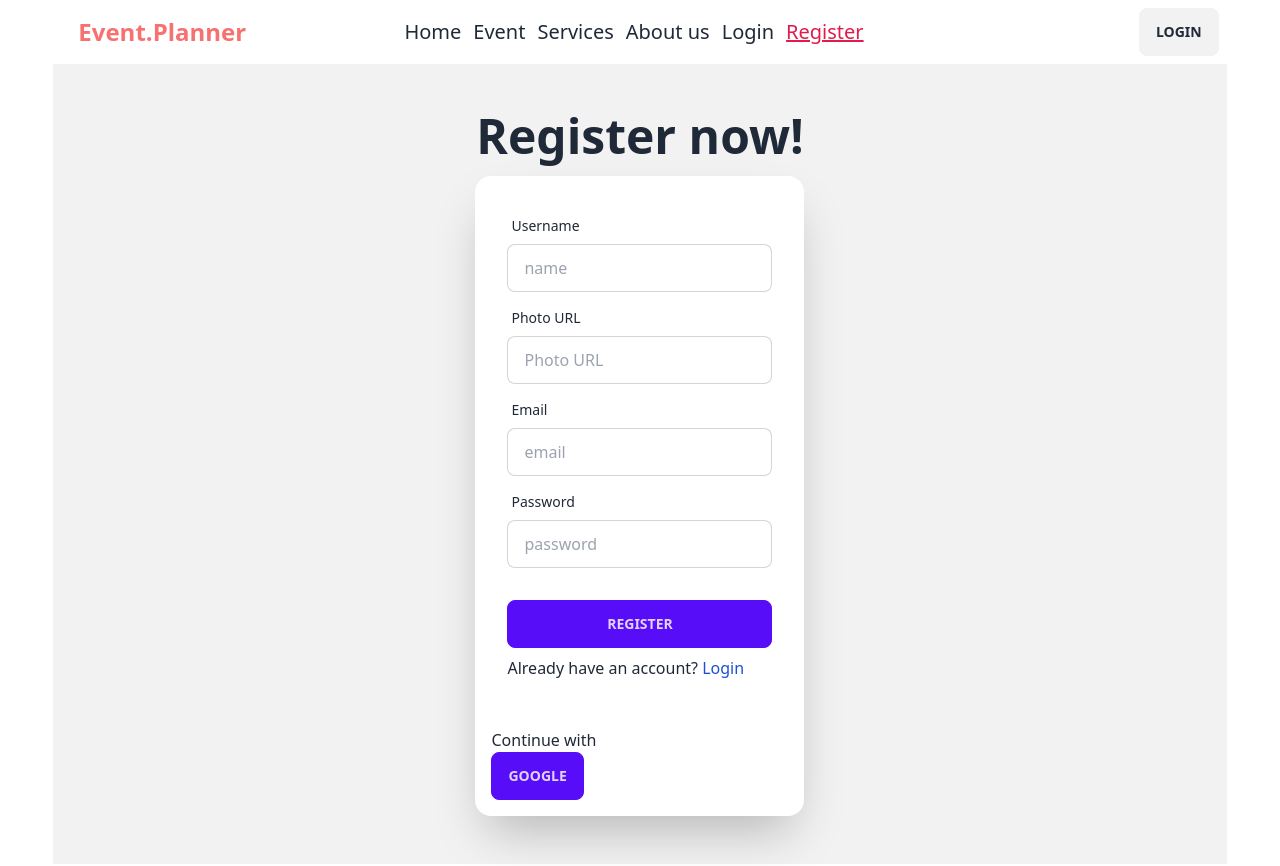
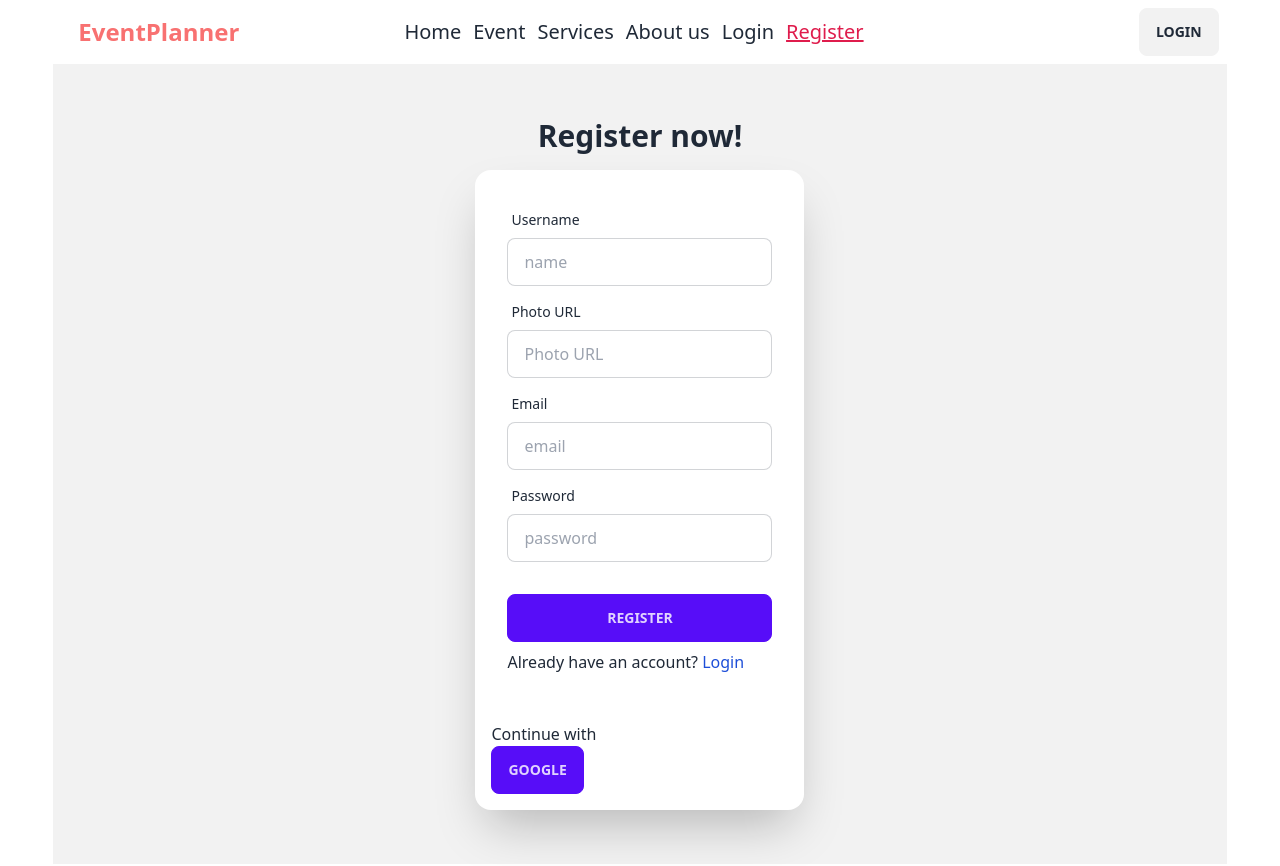
Before and after one commit to MaLiHa1321/event-planner, a React (Vite) app: page /register in a window 1280 px wide. Shown: the top 866 px of the page. Built offline with nearby package versions, Linux system fonts and the light colour scheme; no server answers.

Commit message:
some css alignment are added

```diff
--- a/src/component/Categores/Categories.jsx
+++ b/src/component/Categores/Categories.jsx
@@ -7,7 +7,7 @@ const Categories = ({categore}) => {
         <div>
 
  <div className="card card-side flex flex-col lg:flex-row bg-base-100 shadow-2xl mt-12">
-  <figure><img src={Image} className='w-[300px] h-[300px]' alt="Movie"/></figure>
+  <figure><img src={Image} className='w-[250px] h-[200px] p-3 rounded-xl' alt="Movie"/></figure>
   <div className="card-body">
     <h2 className="card-title text-2xl">{Category}</h2>
     <p>{ShortDescription}</p>
--- a/src/component/Choose/Chooseus.jsx
+++ b/src/component/Choose/Chooseus.jsx
@@ -13,7 +13,7 @@ const Chooseus = () => {
     return (
         <div className='container w-11/12 mx-auto mt-12 bg-gray-300 p-7'>
             <div  className='flex flex-col-reverse lg:flex-row justify-center items-center gap-8'>
-                <div data-aos="fade-left">
+                <div data-aos="fade-up">
                     <h3 className='text-4xl font-bold mb-5'>WHY CHOOSE US?</h3>
                     <p className='text-base'>We believe that every event should be as unique as the people behind it. Our personalized approach ensures that your event reflects your personality and style.Our team is dedicated to the smallest details, from choosing the perfect color scheme to selecting the finest vendors. We leave nothing to chance.We have a vast network of trusted vendors and partners, ensuring you have access to the best in the industry, from florists and caterers to photographers and entertainers.We work within your budget to create a spectacular event without compromising on quality.Let us handle the logistics and coordination while you focus on enjoying your special day. We aim to make the planning process stress-free and enjoyable.</p>
                 </div>
--- a/src/component/Navbar/Navbar.jsx
+++ b/src/component/Navbar/Navbar.jsx
@@ -42,7 +42,7 @@ const Navbar = () => {
         {navLink}
       </ul>
     </div>
-    <a className="btn btn-ghost normal-case text-sm lg:text-2xl font-bold text-red-400">Event.Planner</a>
+    <a className="btn btn-ghost normal-case text-sm lg:text-2xl font-bold text-red-400">EventPlanner</a>
   </div>
   <div className="navbar-center hidden lg:flex">
     <ul className="menu menu-horizontal px-1">
--- a/src/component/Root/Root.jsx
+++ b/src/component/Root/Root.jsx
@@ -5,14 +5,17 @@ import Footer from "../footer/Footer";
 
 const Root = () => {
     return (
-        <>
+
          <div className="container w-11/12 mx-auto">
             <Navbar></Navbar>
             <Outlet></Outlet>
 
+            <Footer></Footer>
+
         </div>
-        <Footer></Footer>
-        </>
+
+
+
 
     );
 };
--- a/src/pages/Login/Login.jsx
+++ b/src/pages/Login/Login.jsx
@@ -40,13 +40,13 @@ const Login = () => {
   position="top-right"
   reverseOrder={false}
 />
-          <div className="hero min-h-screen bg-base-200">
+   <div className="hero min-h-screen bg-base-200">
   <div className="hero-content flex-col ">
     <div className="text-center">
-      <h1 className="text-5xl font-bold">Login now!</h1>
+      <h1 className="text-3xl font-bold">Login now!</h1>
 
     </div>
-    <div className="card flex-shrink-0 w-full max-w-sm shadow-2xl bg-base-100">
+    <div className="card flex-shrink-0 w-[250px] md:w-full max-w-sm shadow-2xl bg-base-100">
       <form onSubmit={handleLogin} className="card-body">
         <div className="form-control">
           <label className="label">
--- a/src/pages/Register/Register.jsx
+++ b/src/pages/Register/Register.jsx
@@ -63,10 +63,10 @@ const Register = () => {
            <div className="hero min-h-screen bg-base-200">
   <div className="hero-content flex-col">
     <div className="text-center">
-      <h1 className="text-5xl font-bold">Register now!</h1>
+      <h1 className="text-3xl font-bold">Register now!</h1>
 
     </div>
-    <div className="card flex-shrink-0 w-full max-w-sm shadow-2xl bg-base-100">
+    <div className="card flex-shrink-0 w-[250px] md:w-full max-w-sm shadow-2xl bg-base-100">
       <form onSubmit={handleRegister} className="card-body">
         <div className="form-control">
           <label className="label">
```
